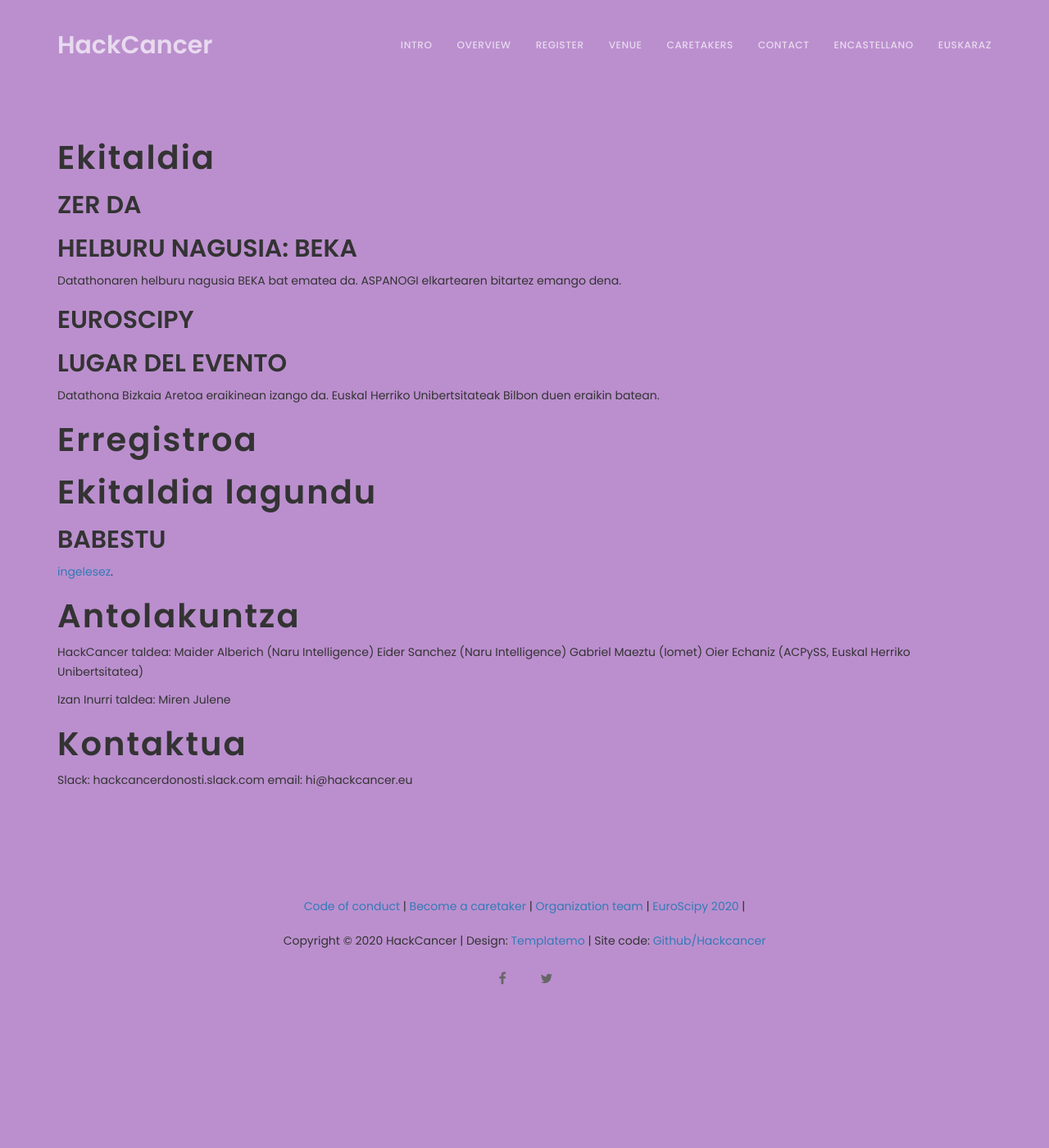
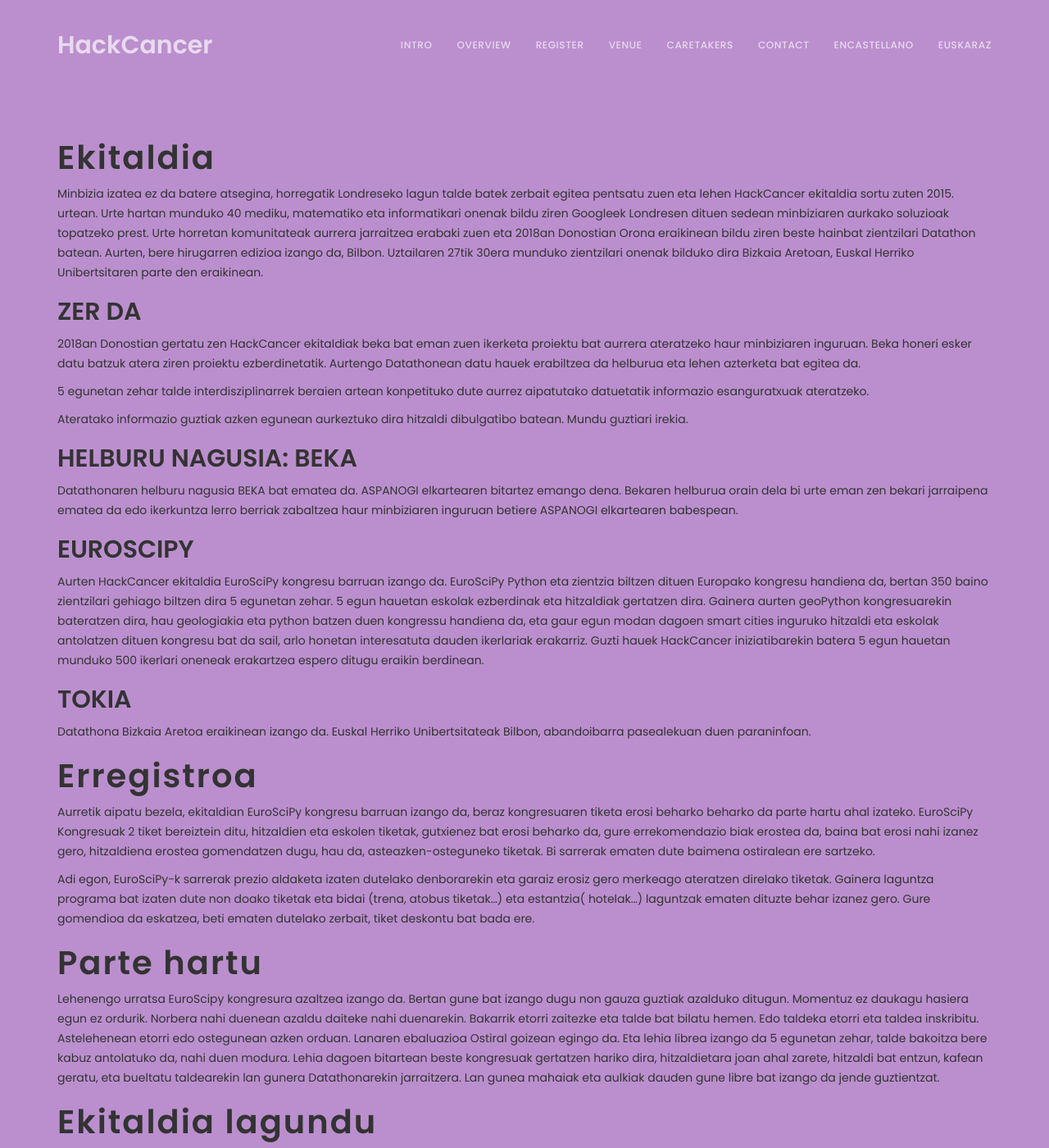
Before and after one commit to HackCancer/site2020, a Jekyll site: the page built from euskaraz.md, in a window 1280 px wide and 1400 px high. Shown: the whole window at 82% size. Built offline with Jekyll 4.4.1, drawn with Linux system fonts in a browser that asks for light colours; our own code applies the rules of GitHub Pages for plain Markdown files; some of the changed text lies outside the part shown.

Commit message:
updated languages

```diff
--- a/euskaraz.md
+++ b/euskaraz.md
@@ -4,43 +4,62 @@ layout: page
 
 # Ekitaldia
 
-
+Minbizia izatea ez da batere atsegina, horregatik
+Londreseko lagun talde batek zerbait egitea pentsatu zuen eta lehen HackCancer ekitaldia sortu zuten 2015. urtean. Urte hartan munduko 40 mediku, matematiko eta informatikari onenak bildu ziren Googleek Londresen dituen sedean minbiziaren aurkako soluzioak topatzeko prest. Urte horretan komunitateak aurrera jarraitzea erabaki zuen eta 2018an Donostian Orona eraikinean bildu ziren beste hainbat zientzilari Datathon batean. Aurten, bere hirugarren edizioa izango da, Bilbon. Uztailaren 27tik 30era munduko zientzilari onenak bilduko dira Bizkaia Aretoan, Euskal Herriko Unibertsitaren parte den eraikinean.
 
 ## Zer da
 
+2018an Donostian gertatu zen HackCancer ekitaldiak beka bat eman zuen ikerketa proiektu bat aurrera ateratzeko haur minbiziaren inguruan. Beka honeri esker datu batzuk atera ziren proiektu ezberdinetatik. Aurtengo Datathonean datu hauek erabiltzea da helburua eta lehen azterketa bat egitea da.
+
+5 egunetan zehar talde interdisziplinarrek beraien artean konpetituko dute aurrez aipatutako datuetatik informazio esanguratxuak ateratzeko.
+
+Ateratako informazio guztiak azken egunean aurkeztuko dira hitzaldi dibulgatibo batean. Mundu guztiari irekia.
 
 ## Helburu nagusia: BEKA
 
-Datathonaren helburu nagusia BEKA bat ematea da. ASPANOGI elkartearen bitartez emango dena.
+Datathonaren helburu nagusia BEKA bat ematea da. ASPANOGI elkartearen bitartez emango dena. Bekaren helburua orain dela bi urte eman zen bekari jarraipena ematea da edo ikerkuntza lerro berriak zabaltzea haur minbiziaren inguruan betiere ASPANOGI elkartearen babespean.
 
 ## Euroscipy
 
-## Lugar del evento
+Aurten HackCancer ekitaldia EuroSciPy kongresu barruan izango da. EuroSciPy Python eta zientzia biltzen dituen Europako kongresu handiena da, bertan 350 baino zientzilari gehiago biltzen dira 5 egunetan zehar. 5 egun hauetan eskolak ezberdinak eta hitzaldiak gertatzen dira. Gainera aurten geoPython kongresuarekin bateratzen dira, hau geologiakia eta python batzen duen kongressu handiena da, eta gaur egun modan dagoen smart cities inguruko hitzaldi eta eskolak antolatzen dituen kongresu bat da sail, arlo honetan interesatuta dauden ikerlariak erakarriz. Guzti hauek HackCancer iniziatibarekin batera 5 egun hauetan munduko 500 ikerlari oneneak erakartzea espero ditugu eraikin berdinean.
 
-Datathona Bizkaia Aretoa eraikinean izango da. Euskal Herriko Unibertsitateak Bilbon duen eraikin batean.
+## Tokia
+
+Datathona Bizkaia Aretoa eraikinean izango da. Euskal Herriko Unibertsitateak Bilbon, abandoibarra pasealekuan duen paraninfoan.
 
 # Erregistroa
 
+Aurretik aipatu bezela, ekitaldian EuroSciPy kongresu barruan izango da, beraz kongresuaren tiketa erosi beharko beharko da parte hartu ahal izateko. EuroSciPy Kongresuak 2 tiket bereiztein ditu, hitzaldien eta eskolen tiketak, gutxienez bat erosi beharko da, gure errekomendazio biak erostea da, baina bat erosi nahi izanez gero, hitzaldiena erostea gomendatzen dugu, hau da, asteazken-osteguneko tiketak. Bi sarrerak ematen dute baimena ostiralean ere sartzeko.
+
+Adi egon, EuroSciPy-k sarrerak prezio aldaketa izaten dutelako denborarekin eta garaiz erosiz gero merkeago ateratzen direlako tiketak. Gainera laguntza programa bat izaten dute non doako tiketak eta bidai (trena, atobus tiketak...) eta estantzia( hotelak...) laguntzak ematen dituzte behar izanez gero. Gure gomendioa da eskatzea, beti ematen dutelako zerbait, tiket deskontu bat bada ere.
+
+# Parte hartu
+
+Lehenengo urratsa EuroScipy kongresura azaltzea izango da. Bertan gune bat izango dugu non gauza guztiak azalduko ditugun. Momentuz ez daukagu hasiera egun ez ordurik. Norbera nahi duenean azaldu daiteke nahi duenarekin. Bakarrik etorri zaitezke eta talde bat bilatu hemen. Edo taldeka etorri eta taldea inskribitu. Astelehenean etorri edo ostegunean azken orduan. Lanaren ebaluazioa Ostiral goizean egingo da. Eta lehia librea izango da 5 egunetan zehar, talde bakoitza bere kabuz antolatuko da, nahi duen modura. Lehia dagoen bitartean beste kongresuak gertatzen hariko dira, hitzaldietara joan ahal zarete, hitzaldi bat entzun, kafean geratu, eta bueltatu taldearekin lan gunera Datathonarekin jarraitzera. Lan gunea mahaiak eta aulkiak dauden gune libre bat izango da jende guztientzat.
 
 # Ekitaldia lagundu
 
 ## Babestu
- [ ingelesez](https://hackcancer.github.io/sponsoring.html).
+Ekitaldia babestu nahi baduzu jarri gurekin harremanetan email bitartez.
+Babes moduan lortzen dugun diru guztia beka baterako izango izan. Beka hau ASPANOGI elkartearen bitartez emango da haur minbiziaren inguruan.
+
+Doatutako diruraren arabera zure markari ikusgarri handiagoa emango diogu, sarietako bati zure izena jartzea adibidea. Informazio gehiago ingelesezko webgunean daukagu: [ingelesez](https://hackcancer.github.io/sponsoring.html).
+
+Bestaldeko babes bat eman nahi badiozu ekitaldiari edo bekaz gain bestelako zerbait egin nahi baduzue (stand-a, photocall bat jarri...) jarri EuroSciPy taldearekin harremanetan, beraiek eramaten dituzte bestelako babesak eta. [EuroSciPy webgunea](https://www.euroscipy.org/2020).
 
 
 # Antolakuntza
 
-HackCancer taldea:
-Maider Alberich (Naru Intelligence)
-Eider Sanchez (Naru Intelligence)
-Gabriel Maeztu (Iomet)
-Oier Echaniz (ACPySS, Euskal Herriko Unibertsitatea)
-
-Izan Inurri taldea:
-Miren
-Julene
+- **HackCancer** taldea:
+  - Maider Alberich (Naru Intelligence)
+  - Eider Sanchez (Naru Intelligence)
+  - Gabriel Maeztu (Iomet)
+  - Oier Echaniz (ACPySS, Euskal Herriko Unibertsitatea)
+- **Izan Inurri** taldea:
+  - Miren Kuerdo
+  - Julene
 
 # Kontaktua
 
-Slack: hackcancerdonosti.slack.com
-email: hi@hackcancer.eu
+* Slack: hackcancerdonosti.slack.com
+* email: hi@hackcancer.eu
```
Also changed, not shown: encastellano.md (+27 -14 lines).
